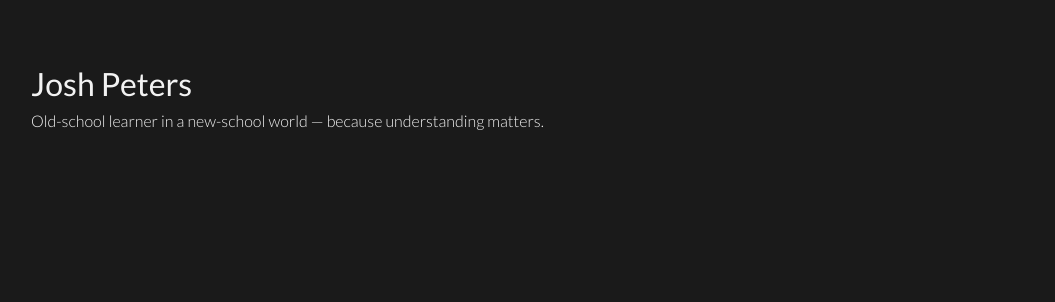
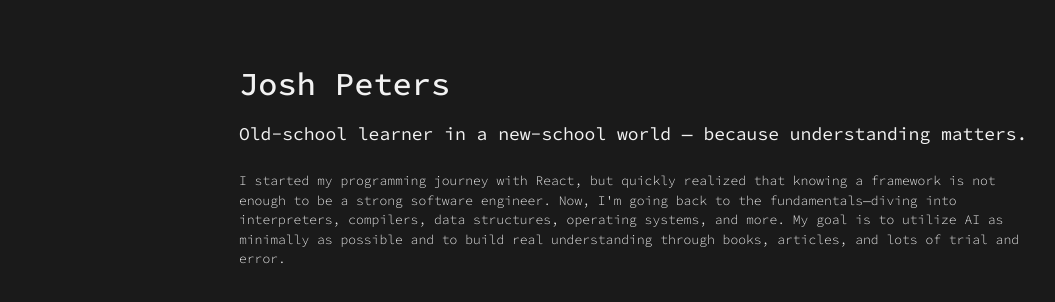
Before and after one commit to josh-peters-99/portfolio-site, a plain HTML site: page index.html in a window 1280 px wide. Shown: the whole page, without its empty margins (1-1056 px from the left). Drawn offline with nearby package versions, Linux system fonts and the light colour scheme.

Commit message:
worked on header and about

```diff
--- a/index.html
+++ b/index.html
@@ -7,13 +7,24 @@
     <link rel="stylesheet" href="styles.css">
     <link rel="preconnect" href="https://fonts.googleapis.com">
     <link rel="preconnect" href="https://fonts.gstatic.com" crossorigin>
-    <link href="https://fonts.googleapis.com/css2?family=Lato:ital,wght@0,100;0,300;0,400;0,700;0,900;1,100;1,300;1,400;1,700;1,900&display=swap" rel="stylesheet">
+    <link href="https://fonts.googleapis.com/css2?family=Source+Code+Pro:ital,wght@0,200..900;1,200..900&display=swap" rel="stylesheet">
     <title>Josh Peters</title>
 </head>
 <body>
-    <header>
-        <h1>Josh Peters</h1>
-        <h2>Old-school learner in a new-school world — because understanding matters.</h2>
-    </header>
+    <div class="content">
+        <header>
+            <h1>Josh Peters</h1>
+            <h2>Old-school learner in a new-school world — because understanding matters.</h2>
+        </header>
+        <main>
+            <p class="about">
+                I started my programming journey with React, but quickly realized that knowing a framework
+                is not enough to be a strong software engineer. Now, I'm going back to the
+                fundamentals—diving into interpreters, compilers, data structures, operating systems, and
+                more. My goal is to utilize AI as minimally as possible and to build real understanding
+                through books, articles, and lots of trial and error.
+            </p>
+        </main>
+    </div>
 </body>
 </html>
--- a/styles.css
+++ b/styles.css
@@ -6,18 +6,38 @@
 
 body {
     background-color: #1A1A1A;
+    display: flex;
+    flex-direction: column;
+    align-items: center;
+    height: 100vh;
+    width: 100vw;
     padding: 4rem 2rem;
-    font-family: 'Lato';
+    font-family: 'Source Code Pro', monospace;
     font-style: normal;
     color: #F2F2F2;
 }
 
+.content {
+    max-width: 800px;
+    height: 100%;
+    width: 100%;
+    display: flex;
+    flex-direction: column;
+}
+
 h1 {
-    font-weight: 400;
+    font-weight: 500;
 }
 
 h2 {
+    font-weight: 400;
+    font-size: large;
+    margin-top: 1em;
+}
+
+.about {
     font-weight: 300;
-    font-size: medium;
-    margin-top: 0.5rem;
+    margin-top: 2em;
+    font-size: small;
+    line-height: 1.5;
 }
```
